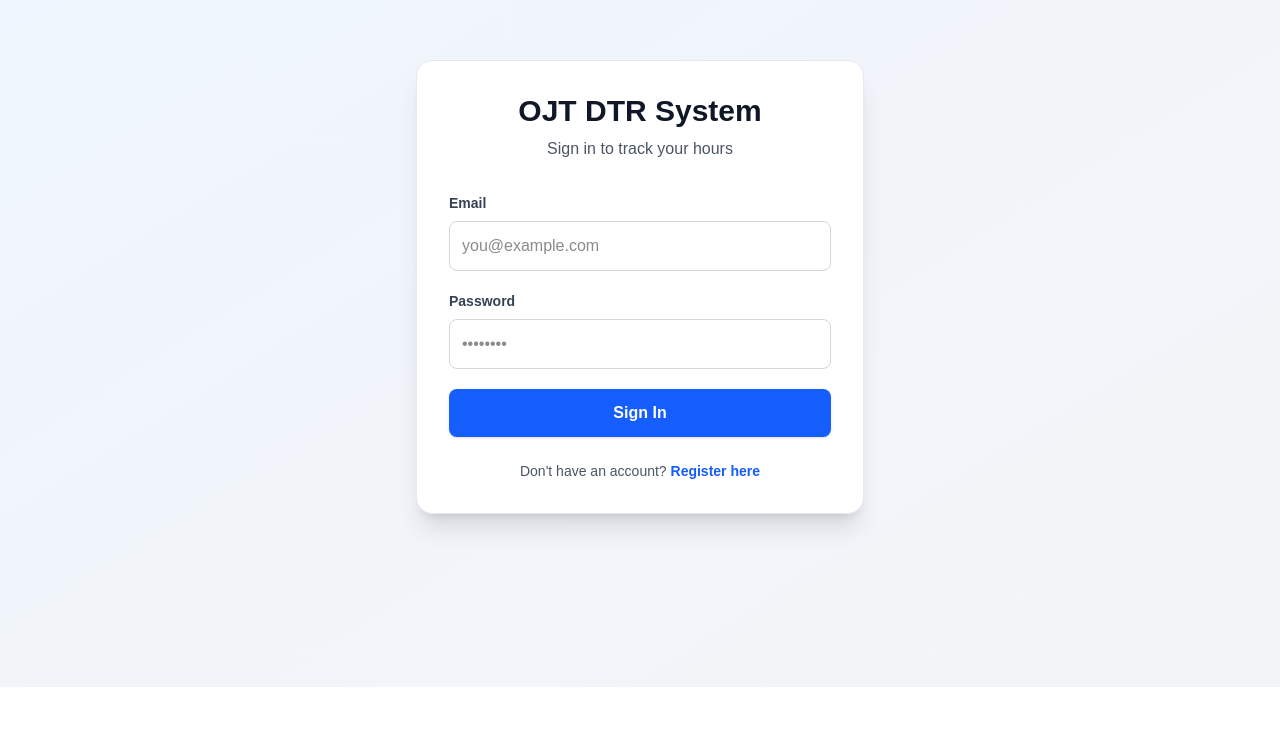
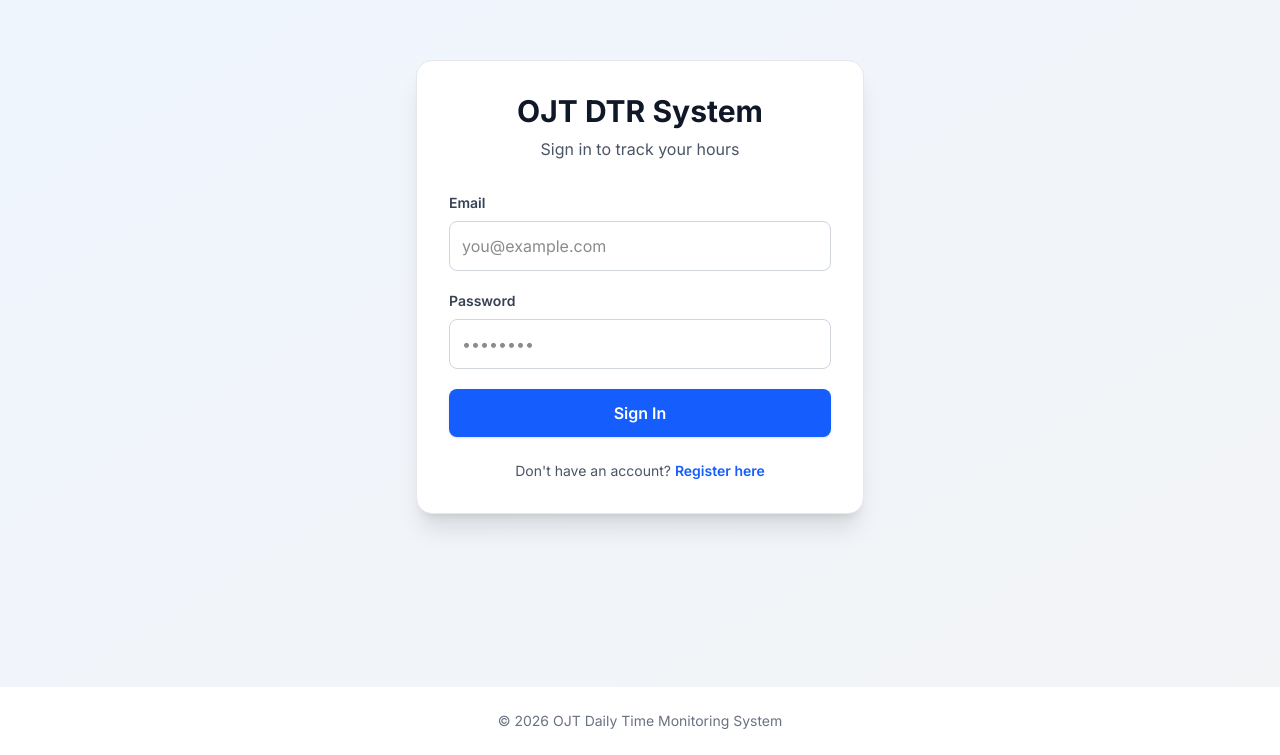
Before and after one commit to Vargas0fficial/ojt-dtr-system, a Next.js app: page / in a window 1280 px wide. Shown: the part 113-868 px from the top of the page. Before the commit the page ends 800 px from the top, so only its background shows below. Built offline with nearby package versions, Linux system fonts and the light colour scheme.

Commit message:
feat: conditional footer + final timezone fixes

```diff
--- a/src/app/layout.tsx
+++ b/src/app/layout.tsx
@@ -1,22 +1,40 @@
-import type { Metadata } from 'next';
-import './globals.css';
-import AuthProvider from './AuthProvider';
+'use client'
+import './globals.css'
+import { Inter } from 'next/font/google'
+import { usePathname } from 'next/navigation'
 
-export const metadata: Metadata = {
-  title: 'OJT DTR',
-  description: 'OJT Daily Time Record',
-};
+const inter = Inter({ subsets: ['latin'] })
 
 export default function RootLayout({
   children,
 }: {
-  children: React.ReactNode;
+  children: React.ReactNode
 }) {
+  const pathname = usePathname()
+  const hideFooter = pathname === '/login'
+  const currentYear = new Date().getFullYear()
+
   return (
     <html lang="en">
-      <body>
-        <AuthProvider>{children}</AuthProvider>
+      <head>
+        <title>OJT DTR System</title>
+        <meta name="description" content="Daily Time Record for Interns" />
+      </head>
+      <body className={`${inter.className} flex flex-col min-h-screen`}>
+        <div className="flex-1">
+          {children}
+        </div>
+
+        {!hideFooter && (
+          <footer className="py-6">
+            <div className="text-center">
+              <p className="text-sm text-gray-500">
+                © {currentYear} OJT Daily Time Monitoring System
+              </p>
+            </div>
+          </footer>
+        )}
       </body>
     </html>
-  );
+  )
 }
```
